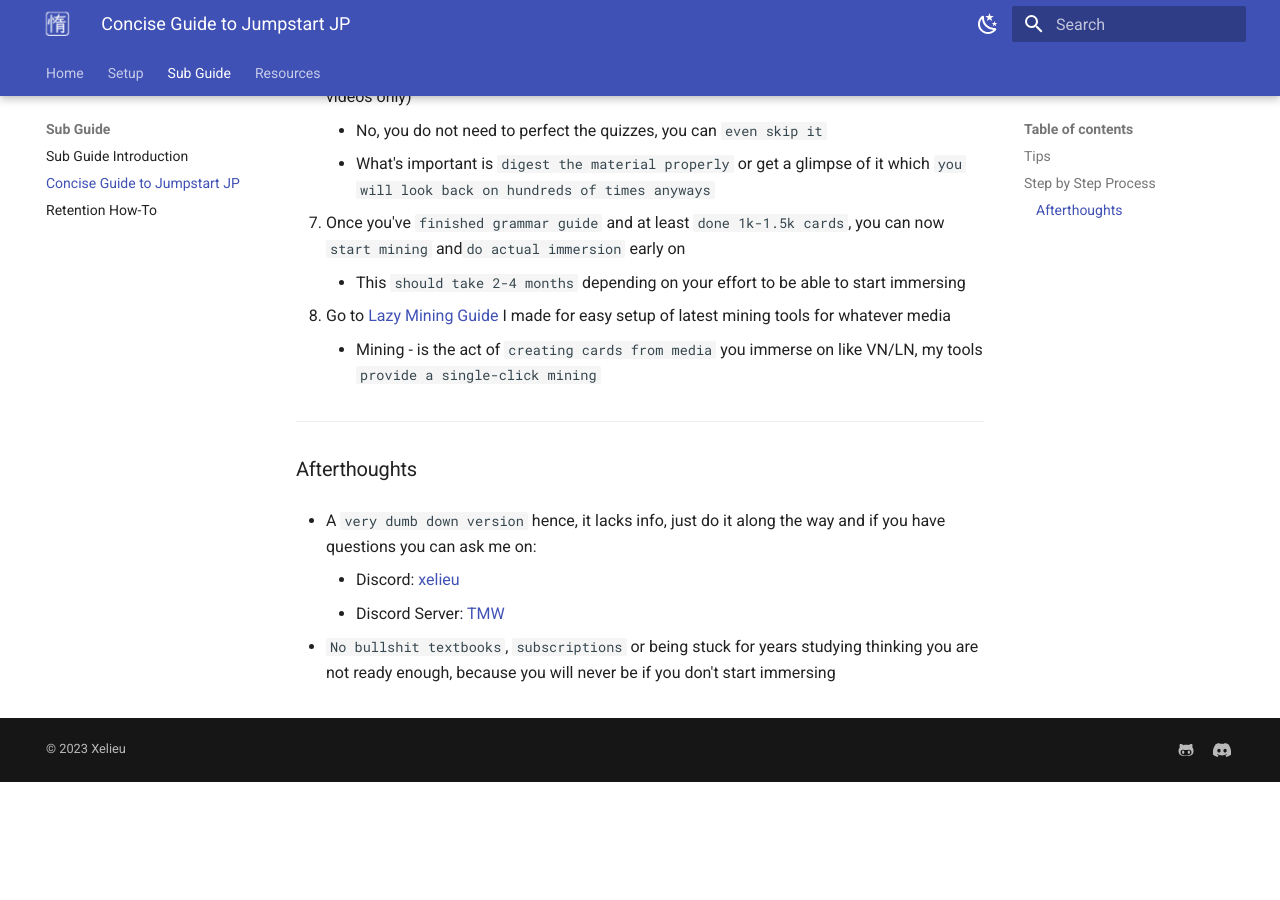
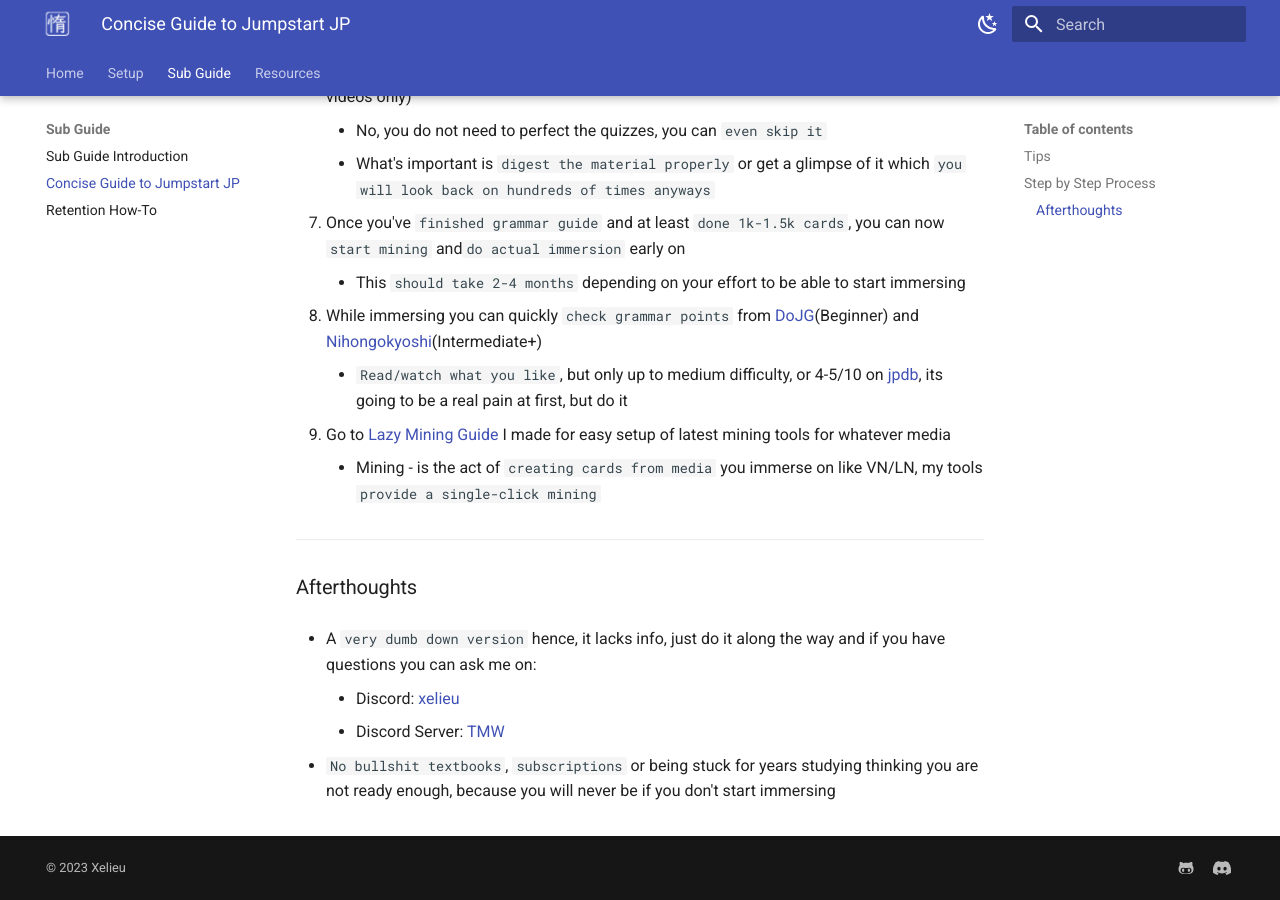
Before and after one commit to Xelieu/xelieu.github.io, an MkDocs documentation site: the page built from docs/jp-lazy-guide/conciseGuideToJumpstartJP.md, in a window 1280 px wide and 900 px high, scrolled down 1146 px. Built offline with MkDocs 1.6.1 and Material for MkDocs 9.7.7, drawn with Linux system fonts in a browser that asks for light colours; before the commit the page ends 1928 px from its top, so only the background shows below that.

Commit message:
$updated info

```diff
--- a/docs/jp-lazy-guide/conciseGuideToJumpstartJP.md
+++ b/docs/jp-lazy-guide/conciseGuideToJumpstartJP.md
@@ -62,7 +62,10 @@ hide:
 7. Once you've `finished grammar guide` and at least `done 1k-1.5k cards`, you can now `start mining` and` do actual immersion` early on
     - This `should take 2-4 months` depending on your effort to be able to start immersing
 
-8. Go to [Lazy Mining Guide](https://xelieu.github.io/jp-lazy-guide/jp-lazy-guide/) I made for easy setup of latest mining tools for whatever media
+8. While immersing you can quickly `check grammar points` from [DoJG](https://core6000.neocities.org/dojg/)(Beginner) and [Nihongokyoshi](https://nihongokyoshi-net.com/jlpt-grammars/)(Intermediate+)
+    - `Read/watch what you like`, but only up to medium difficulty, or 4-5/10 on [jpdb](https://jpdb.io/), its going to be a real pain at first, but do it
+
+9. Go to [Lazy Mining Guide](https://xelieu.github.io/jp-lazy-guide/jp-lazy-guide/) I made for easy setup of latest mining tools for whatever media
     - Mining - is the act of `creating cards from media` you immerse on like VN/LN, my tools `provide a single-click mining`
 
 ---
```
